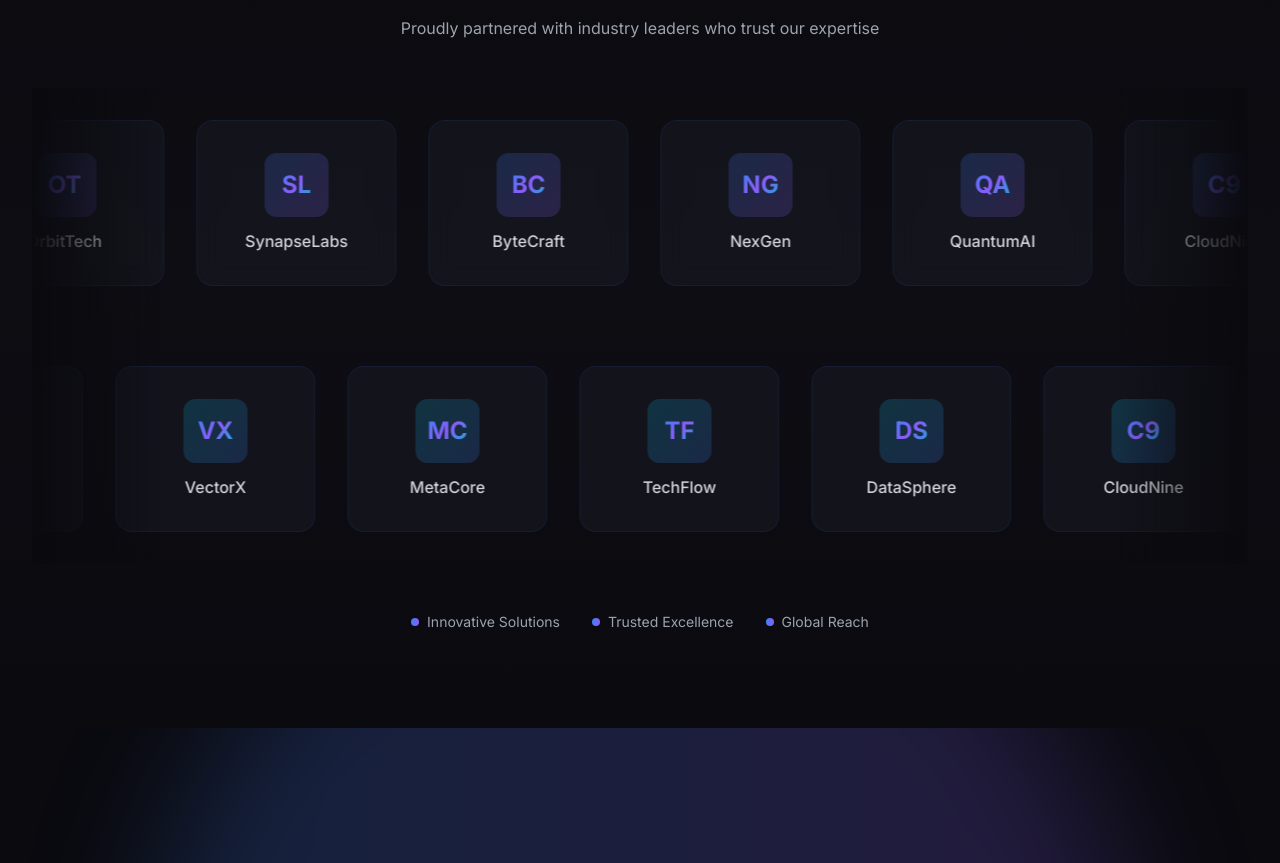
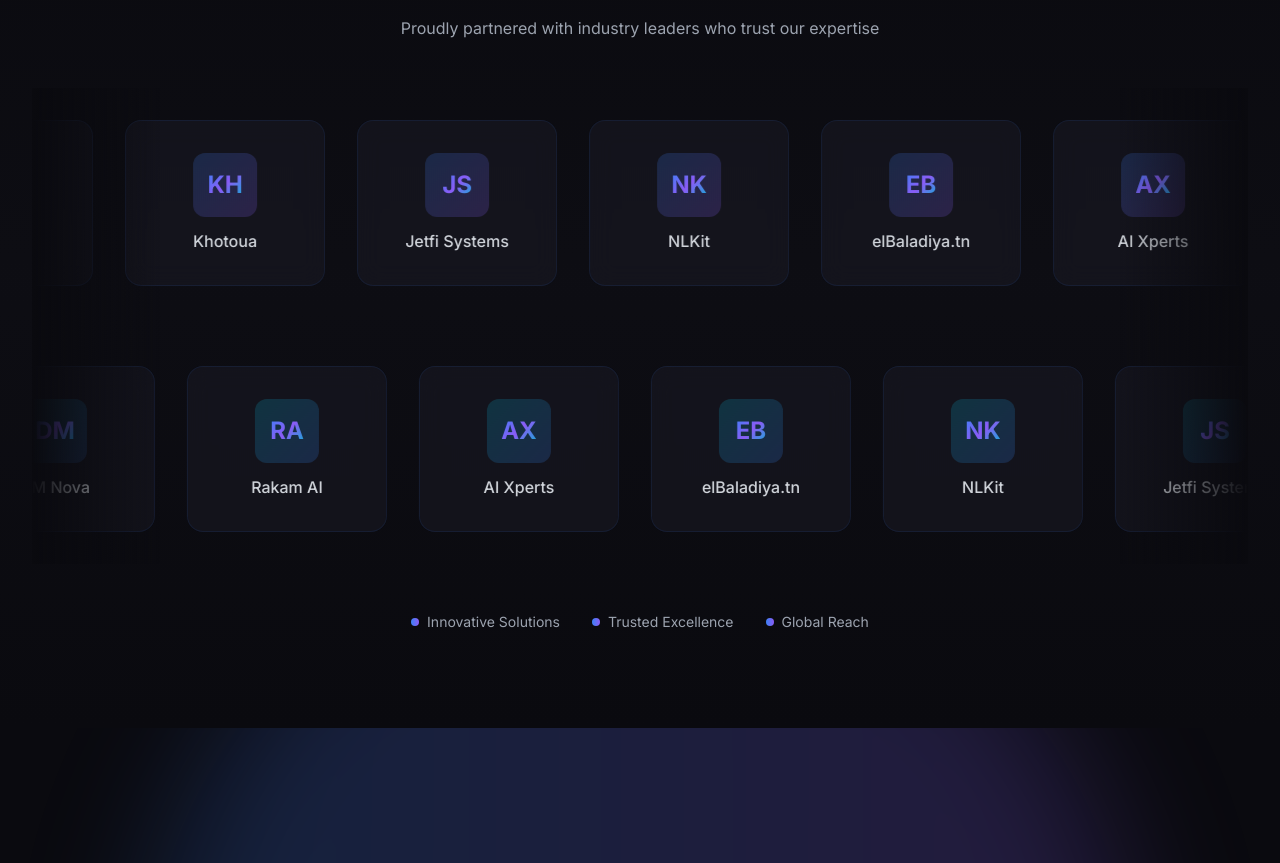
Before and after one commit to bytes-monks/bytes-monks, a React (Vite) app: page / in a window 1280 px wide. Shown: the part 6630-7493 px from the top of the page. Built offline with nearby package versions, Linux system fonts and the light colour scheme; the HTML template or start-up script is replaced by a standard one.

Commit message:
chores: updated sponsors

```diff
--- a/src/components/Sponsors.tsx
+++ b/src/components/Sponsors.tsx
@@ -3,17 +3,16 @@
 import { useRef, useState } from 'react';
 
 const sponsors = [
-  { name: 'TechFlow', logo: 'TF' },
-  { name: 'DataSphere', logo: 'DS' },
-  { name: 'CloudNine', logo: 'C9' },
-  { name: 'QuantumAI', logo: 'QA' },
-  { name: 'NexGen', logo: 'NG' },
-  { name: 'ByteCraft', logo: 'BC' },
-  { name: 'SynapseLabs', logo: 'SL' },
-  { name: 'OrbitTech', logo: 'OT' },
-  { name: 'VectorX', logo: 'VX' },
-  { name: 'MetaCore', logo: 'MC' },
+  { name: 'Rakam AI', logo: 'RA', url: 'https://rakam.ai/' },
+  { name: 'DM Nova', logo: 'DM', url: 'https://dmnova.tech/' },
+  { name: 'Khotoua', logo: 'KH', url: 'https://khotoua.com/' },
+  { name: 'Jetfi Systems', logo: 'JS', url: 'https://jetfisystems.de/' },
+  { name: 'NLKit', logo: 'NK', url: 'https://www.nlkit.com/' },
+  { name: 'elBaladiya.tn', logo: 'EB', url: 'https://elbaladiya.tn/home' },
+  { name: 'AI Xperts', logo: 'AX', url: 'https://www.ai-xperts.io/' },
 ];
+
+const sponsorsReversed = [...sponsors].reverse();
 
 export default function Sponsors() {
   const ref = useRef(null);
@@ -59,9 +58,12 @@
               }}
             >
               {[...sponsors, ...sponsors].map((sponsor, index) => (
-                <div
+                <a
                   key={index}
-                  className="flex-shrink-0 glass rounded-2xl p-6 md:p-8 hover:border-primary/40 transition-all duration-300 group cursor-pointer min-w-[160px] md:min-w-[200px]"
+                  href={sponsor.url}
+                  target="_blank"
+                  rel="noopener noreferrer"
+                  className="flex-shrink-0 glass rounded-2xl p-6 md:p-8 hover:border-primary/40 transition-all duration-300 group min-w-[160px] md:min-w-[200px] block no-underline"
                 >
                   <div className="flex flex-col items-center gap-3">
                     <div className="w-14 h-14 md:w-16 md:h-16 rounded-xl bg-gradient-to-br from-primary/20 to-accent-purple/20 flex items-center justify-center group-hover:scale-110 transition-transform duration-300">
@@ -73,7 +75,7 @@
                       {sponsor.name}
                     </span>
                   </div>
-                </div>
+                </a>
               ))}
             </div>
           </div>
@@ -85,10 +87,13 @@
                 animationPlayState: isPaused ? 'paused' : 'running',
               }}
             >
-              {[...sponsors.reverse(), ...sponsors].map((sponsor, index) => (
-                <div
+              {[...sponsorsReversed, ...sponsorsReversed].map((sponsor, index) => (
+                <a
                   key={index}
-                  className="flex-shrink-0 glass rounded-2xl p-6 md:p-8 hover:border-primary/40 transition-all duration-300 group cursor-pointer min-w-[160px] md:min-w-[200px]"
+                  href={sponsor.url}
+                  target="_blank"
+                  rel="noopener noreferrer"
+                  className="flex-shrink-0 glass rounded-2xl p-6 md:p-8 hover:border-primary/40 transition-all duration-300 group min-w-[160px] md:min-w-[200px] block no-underline"
                 >
                   <div className="flex flex-col items-center gap-3">
                     <div className="w-14 h-14 md:w-16 md:h-16 rounded-xl bg-gradient-to-br from-accent-blue/20 to-primary/20 flex items-center justify-center group-hover:scale-110 transition-transform duration-300">
@@ -100,7 +105,7 @@
                       {sponsor.name}
                     </span>
                   </div>
-                </div>
+                </a>
               ))}
             </div>
           </div>
```
